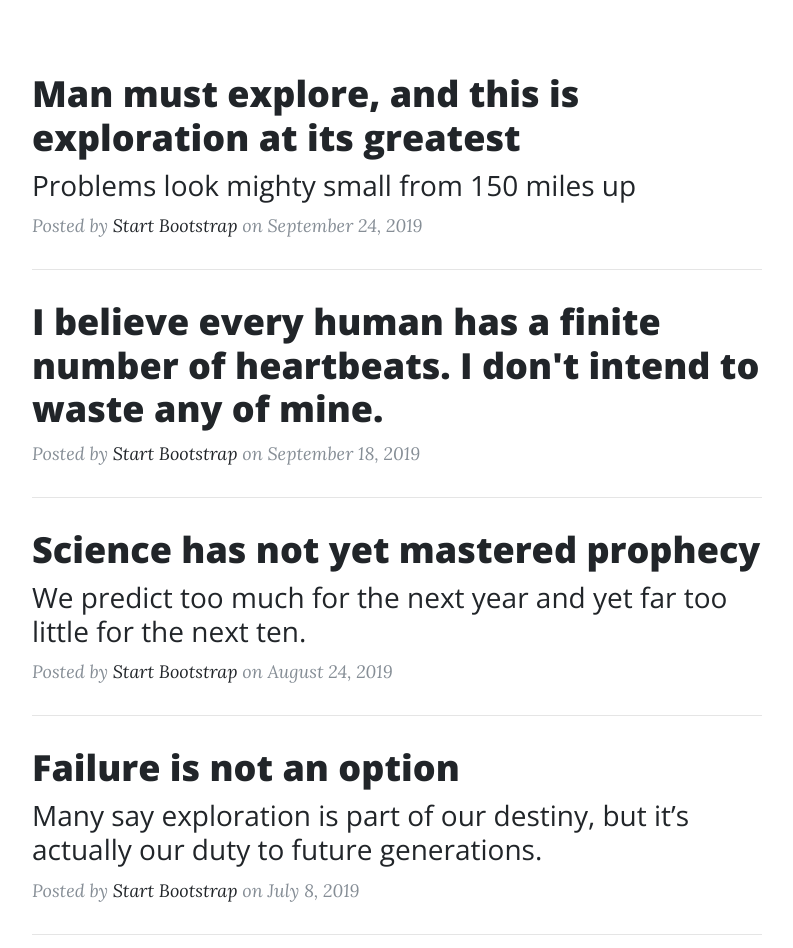
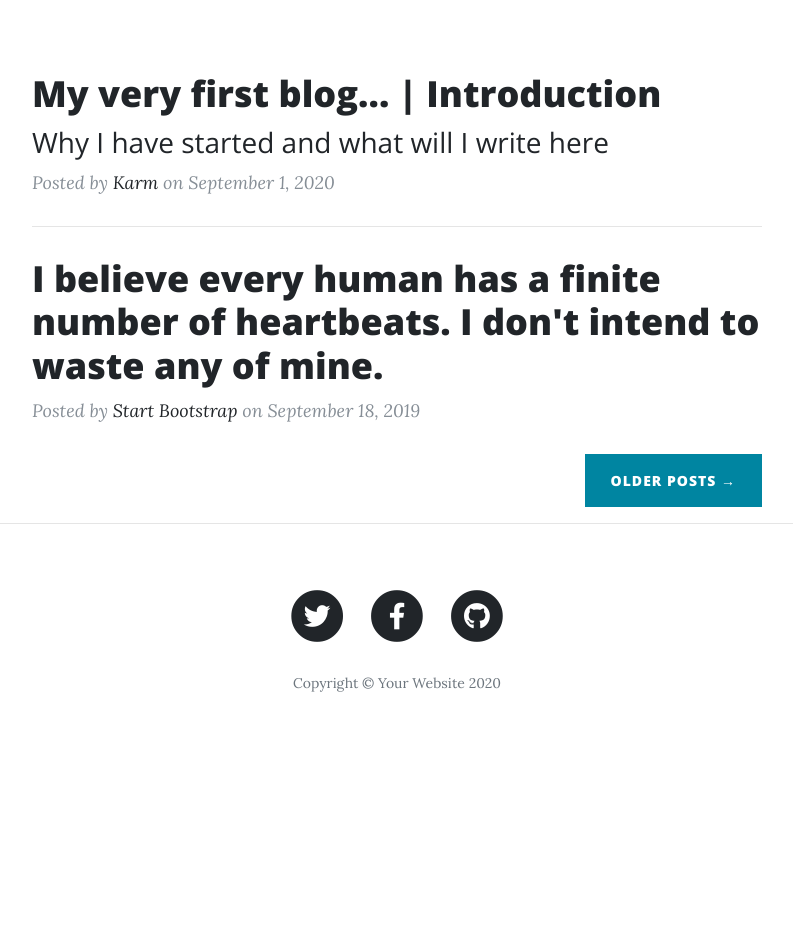
Before and after one commit to Hemil96/karm-blog, a plain HTML site: page index.html in a window 1280 px wide. Shown: the part 540-1488 px from the top of the page, without its empty margins (243-1036 px from the left). After the commit the page ends 1299 px from the top, so only its background shows below. Drawn offline with nearby package versions, Linux system fonts and the light colour scheme.

Commit message:
template

```diff
--- a/index.html
+++ b/index.html
@@ -8,7 +8,7 @@
   <meta name="description" content="">
   <meta name="author" content="">
 
-  <title>Clean Blog - Start Bootstrap Theme</title>
+  <title>Karm Blogs</title>
 
   <!-- Bootstrap core CSS -->
   <link href="vendor/bootstrap/css/bootstrap.min.css" rel="stylesheet">
@@ -28,7 +28,7 @@
   <!-- Navigation -->
   <nav class="navbar navbar-expand-lg navbar-light fixed-top" id="mainNav">
     <div class="container">
-      <a class="navbar-brand" href="index.html">Start Bootstrap</a>
+      <a class="navbar-brand" href="index.html"></a>
       <button class="navbar-toggler navbar-toggler-right" type="button" data-toggle="collapse" data-target="#navbarResponsive" aria-controls="navbarResponsive" aria-expanded="false" aria-label="Toggle navigation">
         Menu
         <i class="fas fa-bars"></i>
@@ -59,8 +59,8 @@
       <div class="row">
         <div class="col-lg-8 col-md-10 mx-auto">
           <div class="site-heading">
-            <h1>Clean Blog</h1>
-            <span class="subheading">A Blog Theme by Start Bootstrap</span>
+            <h1>Karm's Blog </h1>
+            <span class="subheading">An Endless Journey</span>
           </div>
         </div>
       </div>
@@ -74,15 +74,15 @@
         <div class="post-preview">
           <a href="post.html">
             <h2 class="post-title">
-              Man must explore, and this is exploration at its greatest
+              My very first blog... | Introduction
             </h2>
             <h3 class="post-subtitle">
-              Problems look mighty small from 150 miles up
+              Why I have started and what will I write here
             </h3>
           </a>
           <p class="post-meta">Posted by
-            <a href="#">Start Bootstrap</a>
-            on September 24, 2019</p>
+            <a href="#">Karm</a>
+            on September 1, 2020</p>
         </div>
         <hr>
         <div class="post-preview">
@@ -95,35 +95,6 @@
             <a href="#">Start Bootstrap</a>
             on September 18, 2019</p>
         </div>
-        <hr>
-        <div class="post-preview">
-          <a href="post.html">
-            <h2 class="post-title">
-              Science has not yet mastered prophecy
-            </h2>
-            <h3 class="post-subtitle">
-              We predict too much for the next year and yet far too little for the next ten.
-            </h3>
-          </a>
-          <p class="post-meta">Posted by
-            <a href="#">Start Bootstrap</a>
-            on August 24, 2019</p>
-        </div>
-        <hr>
-        <div class="post-preview">
-          <a href="post.html">
-            <h2 class="post-title">
-              Failure is not an option
-            </h2>
-            <h3 class="post-subtitle">
-              Many say exploration is part of our destiny, but it’s actually our duty to future generations.
-            </h3>
-          </a>
-          <p class="post-meta">Posted by
-            <a href="#">Start Bootstrap</a>
-            on July 8, 2019</p>
-        </div>
-        <hr>
         <!-- Pager -->
         <div class="clearfix">
           <a class="btn btn-primary float-right" href="#">Older Posts &rarr;</a>
```
